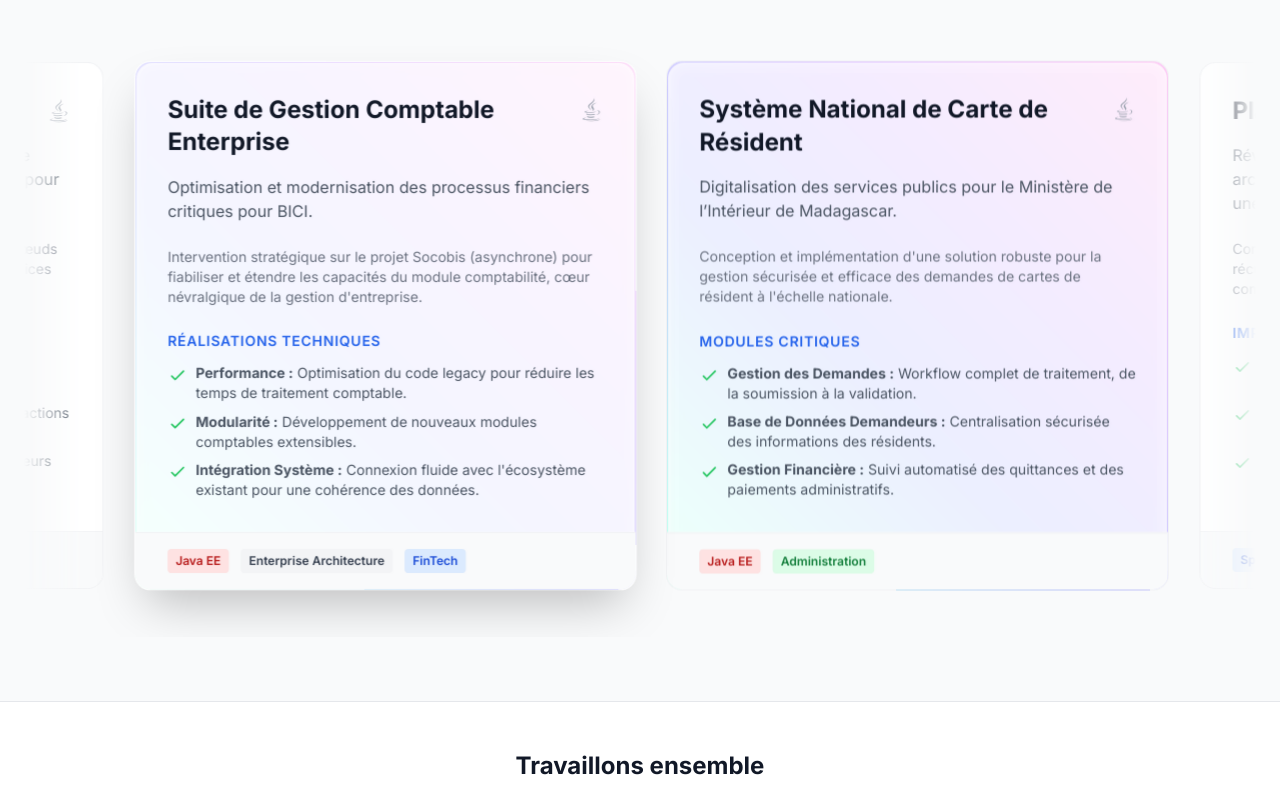
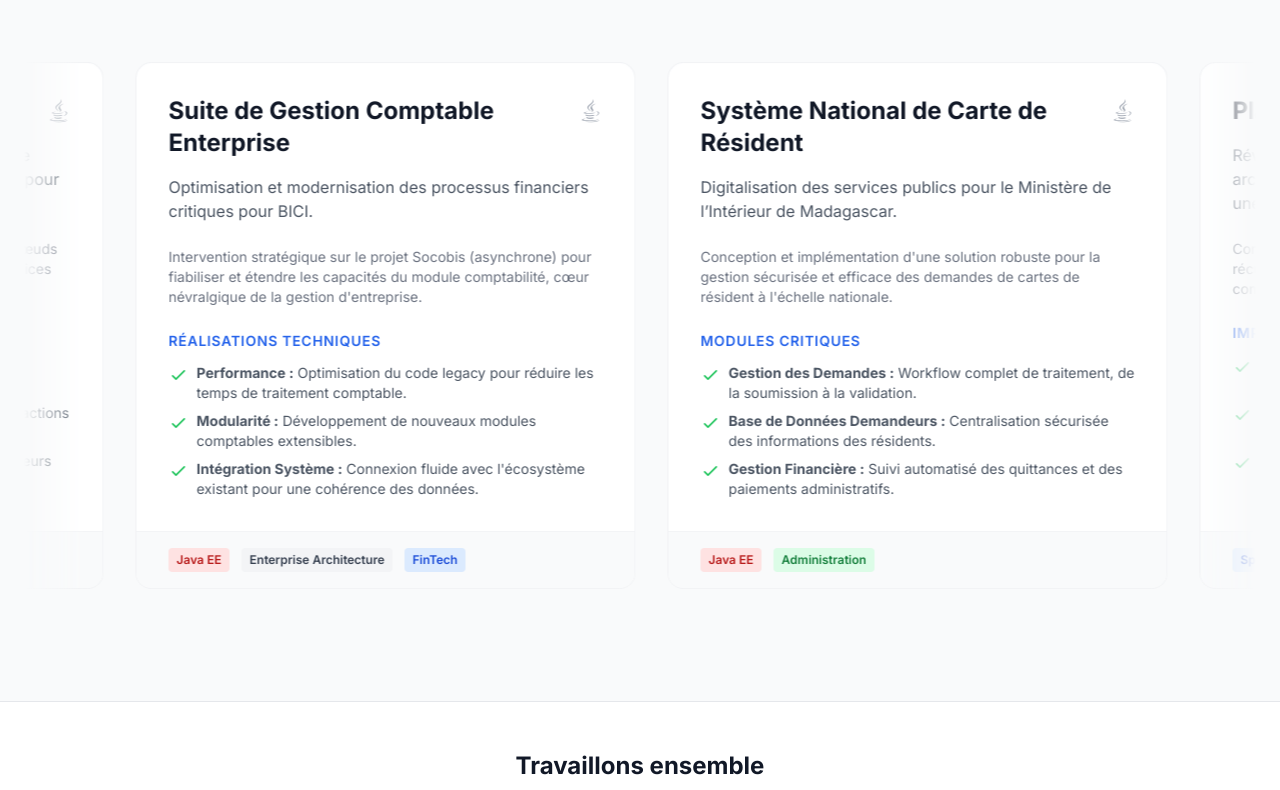
Before and after one commit to benimaru73/portfolio, a plain HTML site: page index.html in a window 1280 px wide. Shown: the part 2267-3057 px from the top of the page. Drawn offline with nearby package versions, Linux system fonts and the light colour scheme.

Commit message:
update front

```diff
--- a/index.html
+++ b/index.html
@@ -71,14 +71,15 @@
             background-size: 400%;
             filter: blur(8px);
             opacity: 0; /* Hidden by default */
-            transition: opacity 0.5s ease;
+            transition: opacity 1.5s ease; /* Slow fade out (1.5s) */
             border-radius: inherit;
             animation: border-dance 10s linear infinite;
         }
 
         .mac-border-glow:hover::before,
         .mac-border-glow.active-glow::before {
-            opacity: 1; /* Visible when active/centered */
+            opacity: 1; /* Visible when active or hovered */
+            transition: opacity 0.3s ease; /* Fast fade in */
         }
 
         .glass-card.active-glow {
@@ -518,87 +519,30 @@
         // Trigger once on load
         reveal();
 
-        // Duplicate content for infinite marquee and handle center highlight
+        // Duplicate content for infinite marquee
         document.addEventListener('DOMContentLoaded', () => {
             const wrappers = document.querySelectorAll('.marquee-wrapper');
 
+            // First, handle duplication for marquee effect
             wrappers.forEach(wrapper => {
                 const track = wrapper.querySelector('.marquee-track');
                 const originalContent = track.innerHTML;
-
                 // Duplicate content enough times to fill screen + buffer
                 track.innerHTML = originalContent + originalContent + originalContent;
+            });
 
-                // Re-select cards after duplication
-                const cards = track.querySelectorAll('.glass-card');
-                let manualActiveCard = null;
+            // Global management of active state (One single active card across the whole page)
+            // We need to select cards AFTER duplication
+            const allCards = document.querySelectorAll('.glass-card');
 
-                // Add click event to cards for manual selection
-                cards.forEach(card => {
-                    card.addEventListener('click', (e) => {
-                        // Set manual active card
-                        manualActiveCard = card;
+            allCards.forEach(card => {
+                card.addEventListener('click', (e) => {
+                    // Remove active class from ALL cards in the page
+                    allCards.forEach(c => c.classList.remove('active-glow'));
 
-                        // Update classes immediately: remove glow from all, add to clicked
-                        cards.forEach(c => c.classList.remove('active-glow'));
-                        card.classList.add('active-glow');
-                    });
+                    // Add active class ONLY to the clicked card
+                    card.classList.add('active-glow');
                 });
-
-                // Reset manual selection on mouse leave to resume auto-center logic
-                wrapper.addEventListener('mouseleave', () => {
-                    manualActiveCard = null;
-                });
-
-                // Function to check which card is in the center
-                function checkCenter() {
-                    // If a card is manually selected (clicked) and mouse is likely still hovering,
-                    // don't override with auto-center logic
-                    if (manualActiveCard) return;
-
-                    const wrapperRect = wrapper.getBoundingClientRect();
-                    const centerPoint = wrapperRect.left + wrapperRect.width / 2;
-
-                    let closestCard = null;
-                    let minDistance = Infinity;
-
-                    cards.forEach(card => {
-                        const cardRect = card.getBoundingClientRect();
-                        const cardCenter = cardRect.left + cardRect.width / 2;
-                        const distance = Math.abs(centerPoint - cardCenter);
-
-                        // Reset state for auto mode
-                        card.classList.remove('active-glow');
-
-                        // Check if card is visible in viewport
-                        if (distance < minDistance) {
-                            minDistance = distance;
-                            closestCard = card;
-                        }
-                    });
-
-                    // Highlight the closest card if it's within a reasonable range
-                    // Increased threshold to ensure one is always highlighted
-                    if (closestCard && minDistance < 500) {
-                        closestCard.classList.add('active-glow');
-                    }
-                }
-
-                // Check on animation frame for performance
-                let ticking = false;
-                function onTick() {
-                    if (!ticking) {
-                        window.requestAnimationFrame(() => {
-                            checkCenter();
-                            ticking = false;
-                            onTick(); // Keep checking continuously
-                        });
-                        ticking = true;
-                    }
-                }
-
-                // Start the loop
-                onTick();
             });
         });
     </script>
```
